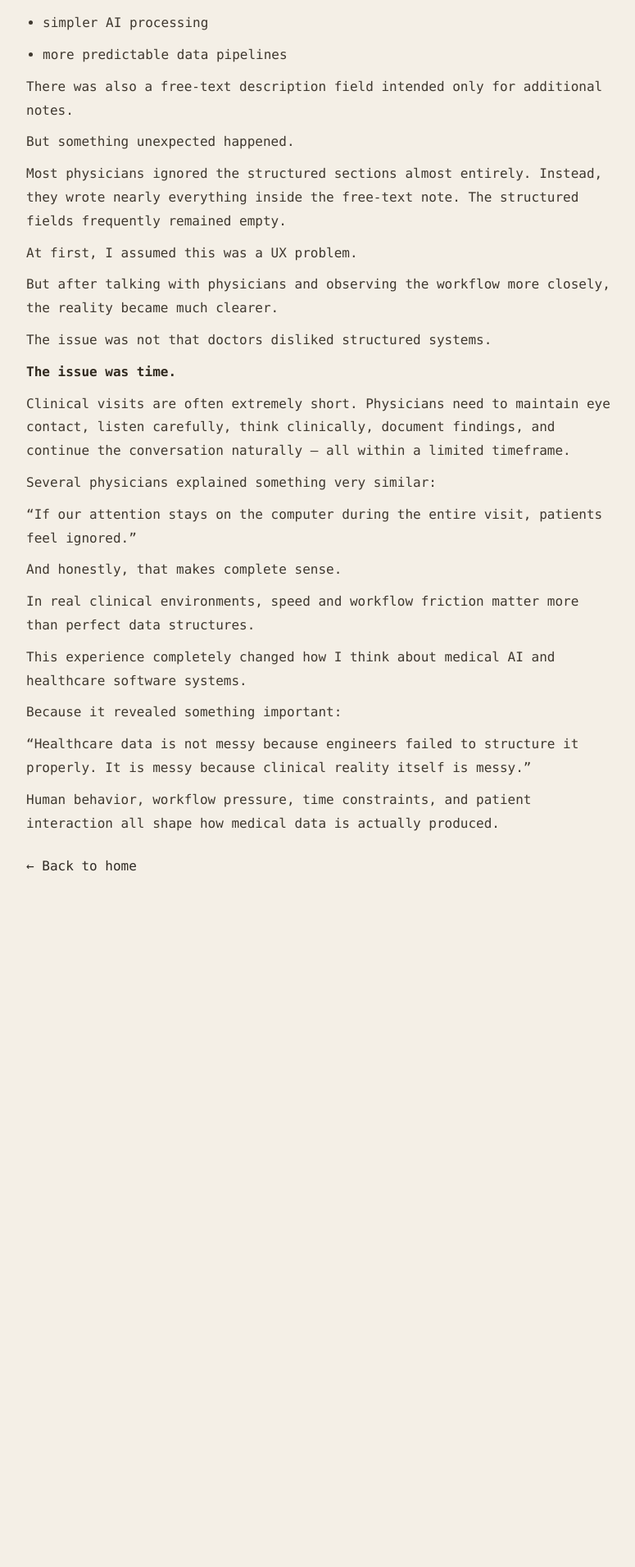
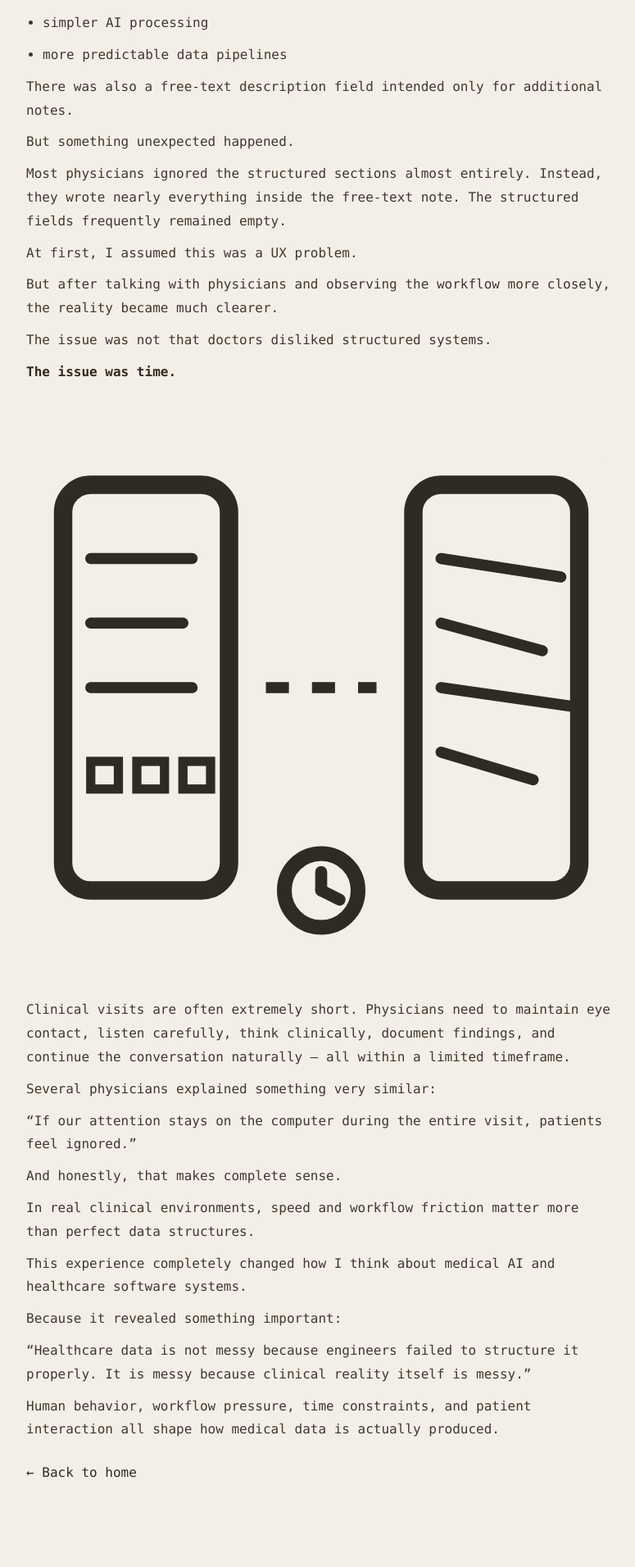
Before and after one commit to keikaavousi/keikaavousi, a Jekyll site: the page built from _posts/2026-05-05-a-lesson-from-building-cis.md, in a window 1280 px wide. Shown: the part 1072-2984 px from the top of the page at 82% size, without its empty margins (248-1023 px from the left). Built offline with Jekyll 4.4.1, drawn with Linux system fonts in a browser that asks for light colours; before the commit the page ends 2244 px from its top, so only the background shows below that.

Commit message:
add image to cis post

```diff
--- a/_posts/2026-05-05-a-lesson-from-building-cis.md
+++ b/_posts/2026-05-05-a-lesson-from-building-cis.md
@@ -47,6 +47,50 @@ The issue was not that doctors disliked structured systems.
 
 **The issue was time.**
 
+
+<svg viewBox="0 0 64 64" xmlns="http://www.w3.org/2000/svg">
+
+  <!-- background -->
+  <rect width="64" height="64" rx="12" fill="#f4efe6"/>
+
+  <!-- LEFT: structured system -->
+  <rect x="4" y="10" width="18" height="44" rx="3"
+        fill="none" stroke="#2f2a24" stroke-width="2"/>
+
+  <line x1="7" y1="18" x2="18" y2="18" stroke="#2f2a24" stroke-width="1.2" stroke-linecap="round"/>
+  <line x1="7" y1="25" x2="17" y2="25" stroke="#2f2a24" stroke-width="1.2" stroke-linecap="round"/>
+  <line x1="7" y1="32" x2="18" y2="32" stroke="#2f2a24" stroke-width="1.2" stroke-linecap="round"/>
+
+  <rect x="7" y="40" width="3" height="3" fill="none" stroke="#2f2a24" stroke-width="1"/>
+  <rect x="12" y="40" width="3" height="3" fill="none" stroke="#2f2a24" stroke-width="1"/>
+  <rect x="17" y="40" width="3" height="3" fill="none" stroke="#2f2a24" stroke-width="1"/>
+
+  <!-- RIGHT: free text -->
+  <rect x="42" y="10" width="18" height="44" rx="3"
+        fill="none" stroke="#2f2a24" stroke-width="2"/>
+
+  <line x1="45" y1="18" x2="58" y2="20" stroke="#2f2a24" stroke-width="1.2" stroke-linecap="round"/>
+  <line x1="45" y1="25" x2="56" y2="28" stroke="#2f2a24" stroke-width="1.2" stroke-linecap="round"/>
+  <line x1="45" y1="32" x2="59" y2="34" stroke="#2f2a24" stroke-width="1.2" stroke-linecap="round"/>
+  <line x1="45" y1="39" x2="55" y2="42" stroke="#2f2a24" stroke-width="1.2" stroke-linecap="round"/>
+
+  <!-- CENTER GAP: clear separation zone -->
+  <line x1="26" y1="32" x2="38" y2="32"
+        stroke="#2f2a24" stroke-width="1.2"
+        stroke-dasharray="2.5 2.5"/>
+
+  <!-- TIME (fully separated, bottom focus) -->
+  <circle cx="32" cy="54" r="4"
+          fill="none" stroke="#2f2a24" stroke-width="1.6"/>
+
+  <line x1="32" y1="54" x2="32" y2="52"
+        stroke="#2f2a24" stroke-width="1.3" stroke-linecap="round"/>
+  <line x1="32" y1="54" x2="34" y2="55"
+        stroke="#2f2a24" stroke-width="1.3" stroke-linecap="round"/>
+
+</svg>
+
+
 Clinical visits are often extremely short. Physicians need to maintain eye contact, listen carefully, think clinically, document findings, and continue the conversation naturally — all within a limited timeframe.
 
 Several physicians explained something very similar:
```
